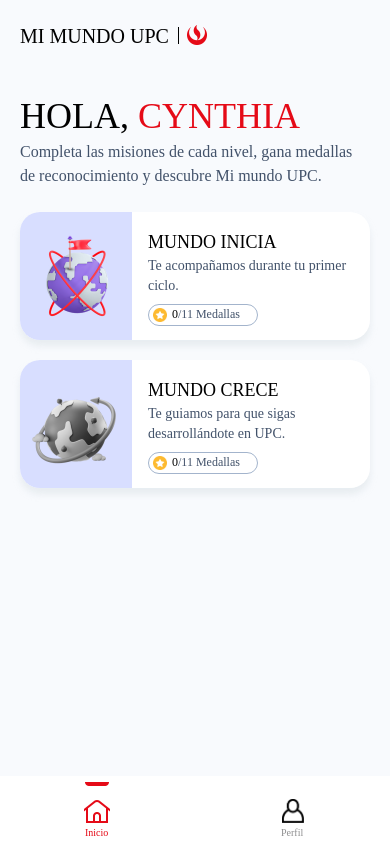
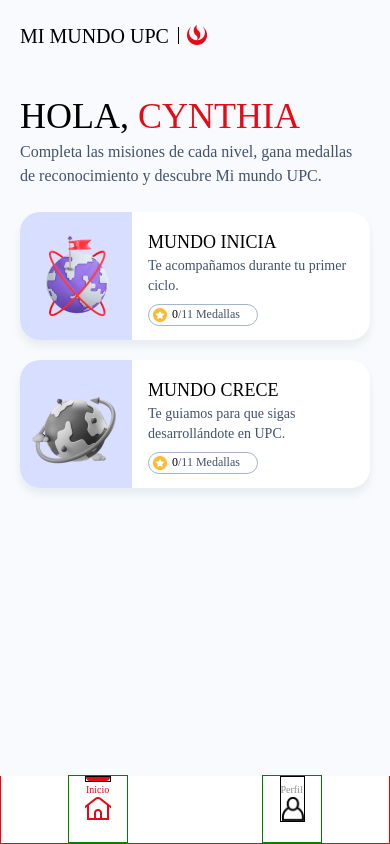
Before and after one commit to carlosbenavides08/OnboardingApp, a React Native app: screen /TabsHome in a window 390 px wide. Built offline with nearby package versions, Linux system fonts and the light colour scheme.

Commit message:
Testing bottom tab icon in ios

```diff
--- a/src/navigator/TabsHome.tsx
+++ b/src/navigator/TabsHome.tsx
@@ -17,14 +17,28 @@ export const TabsHome = () => {
                 headerShown: false,
                 tabBarActiveTintColor: '#E50A17',
                 tabBarStyle: {
+                    borderWidth: 1,
+                    borderColor: 'red',
+                    // alignSelf: 'flex-start',
                     backgroundColor: 'white',
                     borderTopWidth: 0,
                     elevation: 0,
                     height: 68,
+                    padding: 0,
+                    margin: 0,
+                },
+                tabBarIconStyle: {
+                    position: 'absolute',
+                    marginTop: 0,
+                    borderWidth: 1,
+                    borderColor: 'green',
+                    justifyContent: 'flex-start',
+                    height: 68,
+                    width: 60,
                 },
                 tabBarLabelStyle: {
                     fontFamily: 'WhitneyHTF-Bold',
-                    fontSize: 10
+                    fontSize: 10,
                 },
                 tabBarIcon: ({ color, focused, size }) => {
                     let title: string = ''
@@ -39,13 +53,13 @@ export const TabsHome = () => {
                     }
 
                     return (
-                        <View style={{ position: 'relative' }}>
+                        <View style={{ position: 'absolute', borderWidth: 1, top: 0 }}>
                             {
                                 focused
                                 ? (
                                     <Image
                                         source={ require('../assets/indicator.png') }
-                                        style={{ position: 'absolute', width: 24, height: 4, top: 2 }}
+                                        style={{ width: 24, height: 4, top: 0 }}
                                     />
                                 ) : (
                                     <Image
@@ -60,12 +74,12 @@ export const TabsHome = () => {
                                     ? (
                                         <Image
                                             source={ require('../assets/home-icon-selected.png') }
-                                            style={{ width: 26, height: 23, marginTop: 20, marginLeft: -1 }}
+                                            style={{ position: 'absolute', width: 26, height: 23, marginTop: 20, marginLeft: -1 }}
                                         />
                                     ) : (
                                         <Image
                                             source={ require('../assets/home-icon-unselected.png') }
-                                            style={{ width: 26, height: 23, marginTop: 20, marginLeft: -1 }}
+                                            style={{ position: 'absolute', width: 26, height: 23, marginTop: 20, marginLeft: -1 }}
                                         />
                                     )
                                 : null
@@ -86,7 +100,7 @@ export const TabsHome = () => {
                                     )
                                 : null
                             }
-                            <Text style={{ color, fontFamily: 'WhitneyHTF-Bold', fontSize: 10, lineHeight: 16, marginTop: 2 }}>
+                            <Text style={{ position: 'absolute', color, fontFamily: 'WhitneyHTF-Bold', fontSize: 10, lineHeight: 16, marginTop: 5 }}>
                                 { title }
                             </Text>
                         </View>
--- a/src/screens/LoginScreen.tsx
+++ b/src/screens/LoginScreen.tsx
@@ -103,7 +103,7 @@ export const LoginScreen = ({ navigation }: Props) => {
                                 { borderColor: colorCheckbox }
                             ]}
                             textStyle={ stylesLogin.checkboxText }
-                            style={{ marginTop: 24 }}
+                            style={{ marginTop: 24, marginBottom: 30 }}
                             innerIconStyle={{ borderWidth: 0 }}
                             onPress={ changeColorCheckbox }
                         />
```
